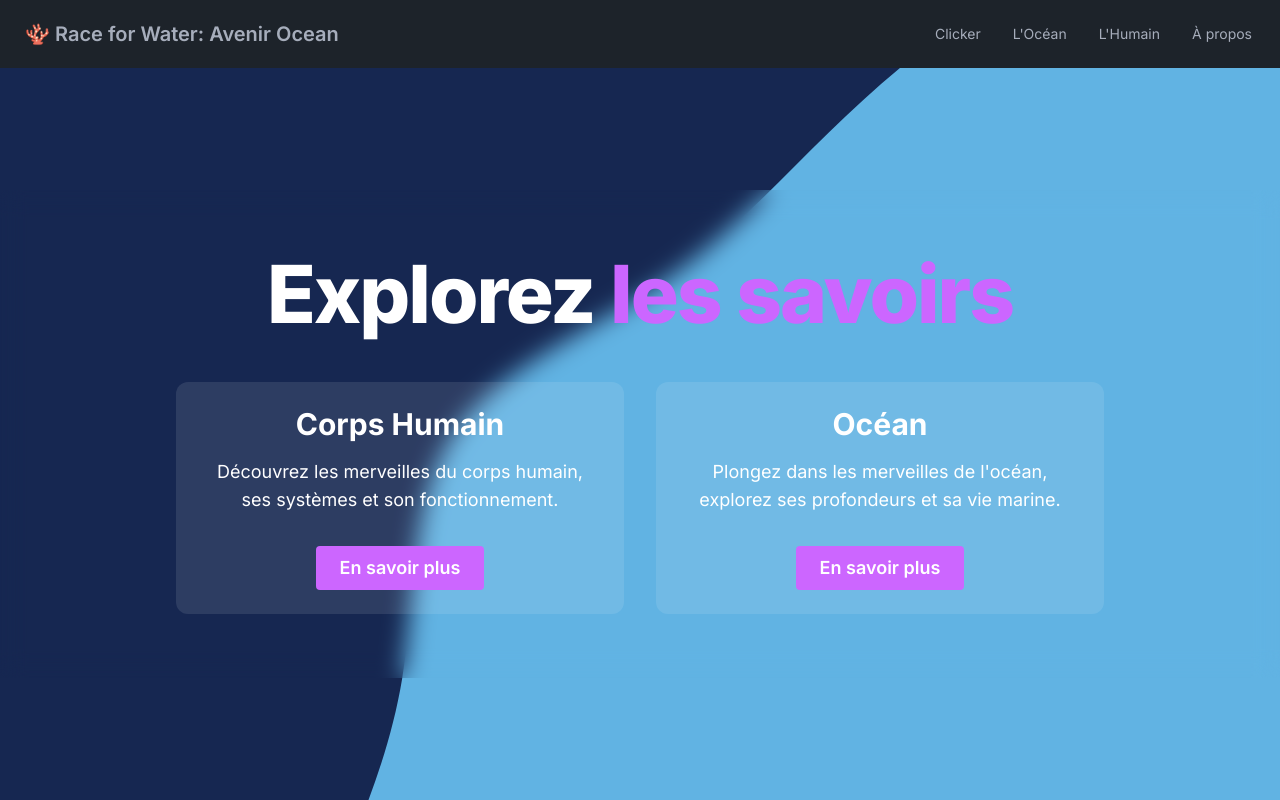
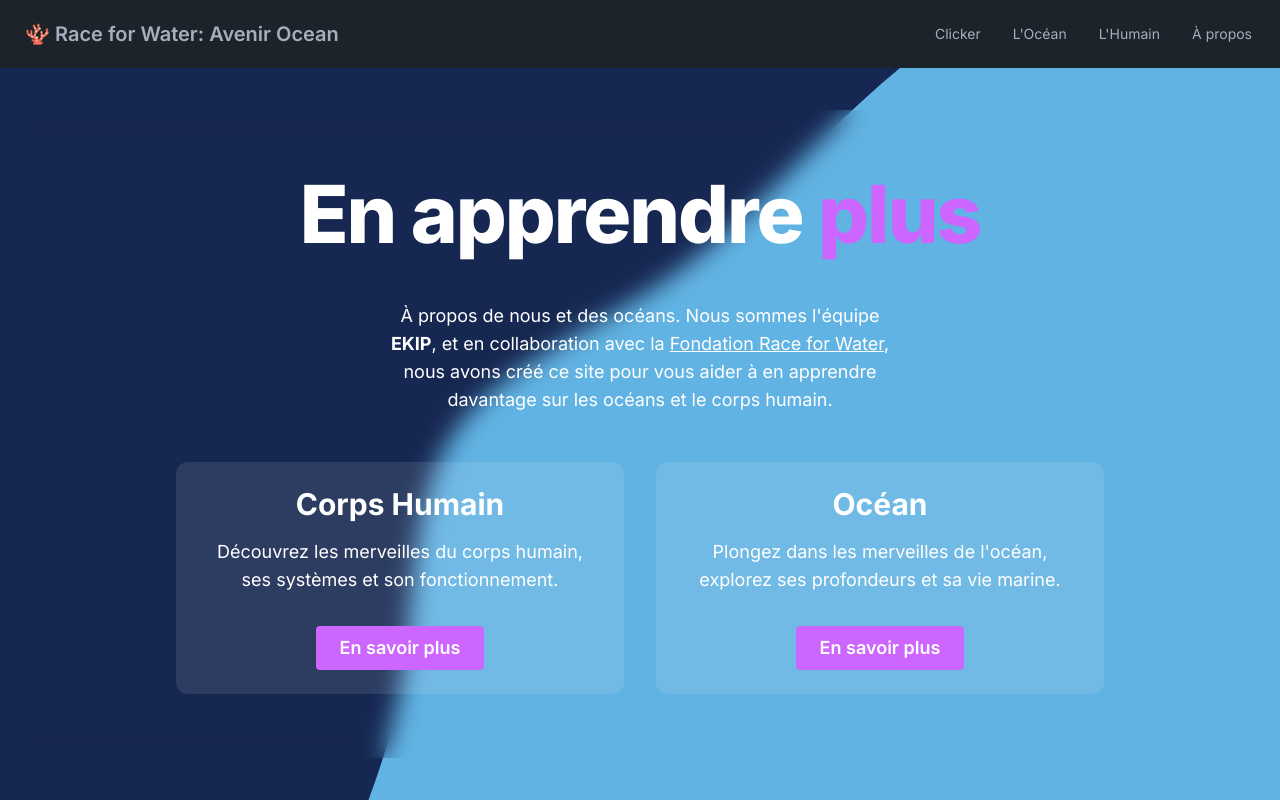
Before and after one commit to Sakusai/Nuit-info, a Next.js app: page / in a window 1280 px wide. Built offline with nearby package versions, Linux system fonts and the light colour scheme.

Commit message:
feat: :sparkles: Amélioration page d'acceuil

```diff
--- a/src/app/layout.tsx
+++ b/src/app/layout.tsx
@@ -3,6 +3,7 @@
 import { Inter } from "next/font/google";
 import LyrecoChecker from "./components/easter/LyrecoChecker";
 import KonamiEmojiChanger from "~/components/KonamiEmojiChanger";
+import Head from "next/head";
 
 const inter = Inter({ subsets: ["latin"] });
 
@@ -18,6 +19,9 @@
 }) {
     return (
         <html lang="fr" className="flex flex-col min-h-screen">
+            <head>
+                <link rel="icon" href="/favicon.svg" type="image/svg+xml" />
+            </head>
             <body className={`flex flex-col flex-1 ${inter.className}`}>
                 <Header />
                 <main className="flex flex-col flex-1">
--- a/src/app/page.tsx
+++ b/src/app/page.tsx
@@ -6,8 +6,11 @@
     <div className="flex flex-1 flex-col items-center justify-center bg-[url('/img/background.svg')] bg-cover bg-center text-white">
       <div className="container flex flex-col items-center justify-center gap-12 px-4 py-16 backdrop-blur-md">
         <h1 className="text-5xl font-extrabold tracking-tight text-white sm:text-[5rem]">
-          Explorez <span className="text-[hsl(280,100%,70%)]">les savoirs</span>
+          En apprendre <span className="text-[hsl(280,100%,70%)]">plus</span>
         </h1>
+        <h2 className="text-lg text-center max-w-lg">
+          À propos de nous et des océans. Nous sommes l'équipe <b>EKIP</b>, et en collaboration avec la <a href="https://www.raceforwater.org/" className="link" target="_blank" rel="noopener noreferrer">Fondation Race for Water</a>, nous avons créé ce site pour vous aider à en apprendre davantage sur les océans et le corps humain.
+        </h2>
         <div className="grid grid-cols-1 gap-4 sm:grid-cols-2 md:gap-8">
           {/* Section Corps Humain */}
           <div className="flex max-w-md flex-col items-center gap-4 rounded-xl bg-white/10 p-6 text-center text-white hover:bg-white/20">
```
Also changed, not shown: public/favicon.svg (added), 1 other file (tests, documents, lock files or other folders).
